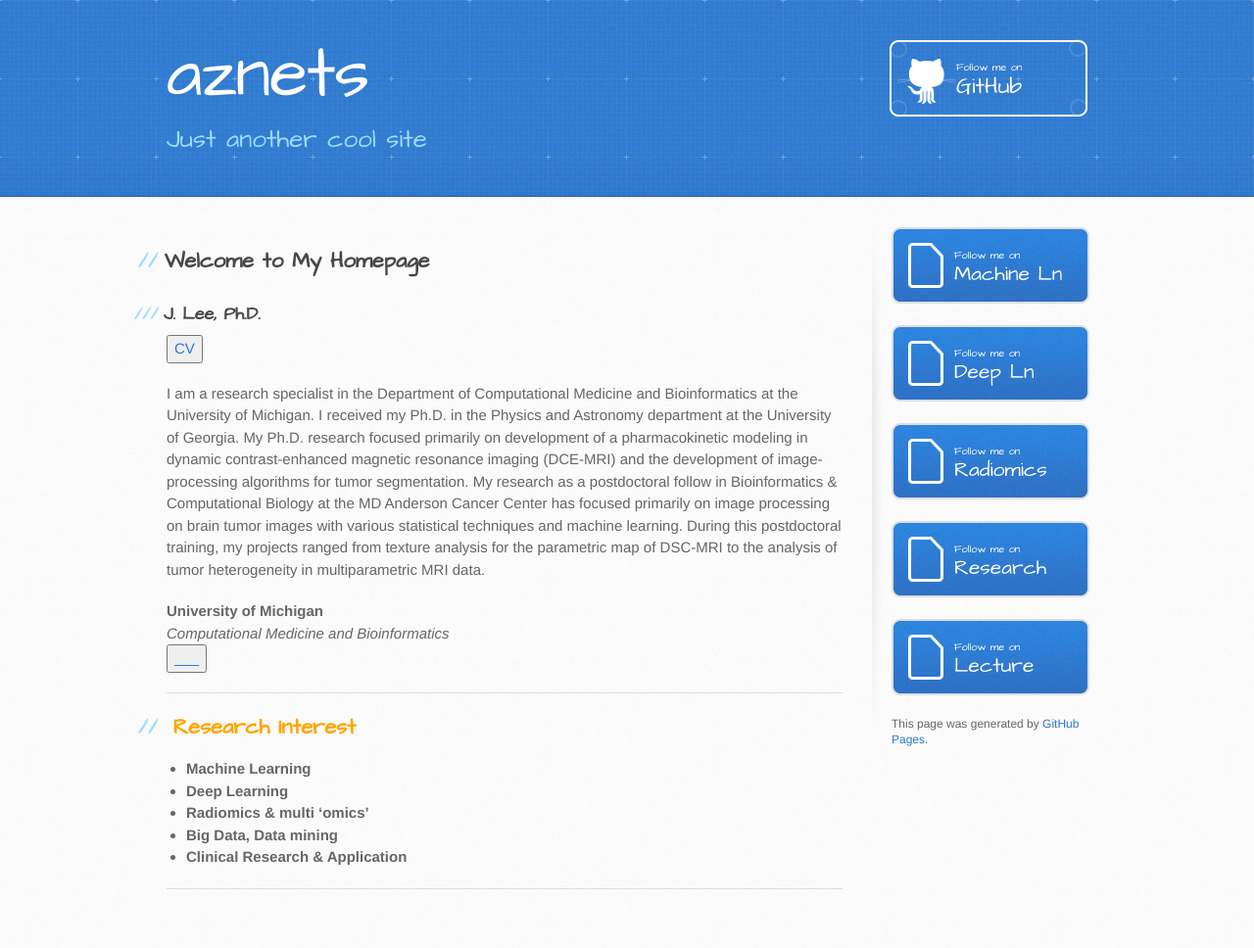
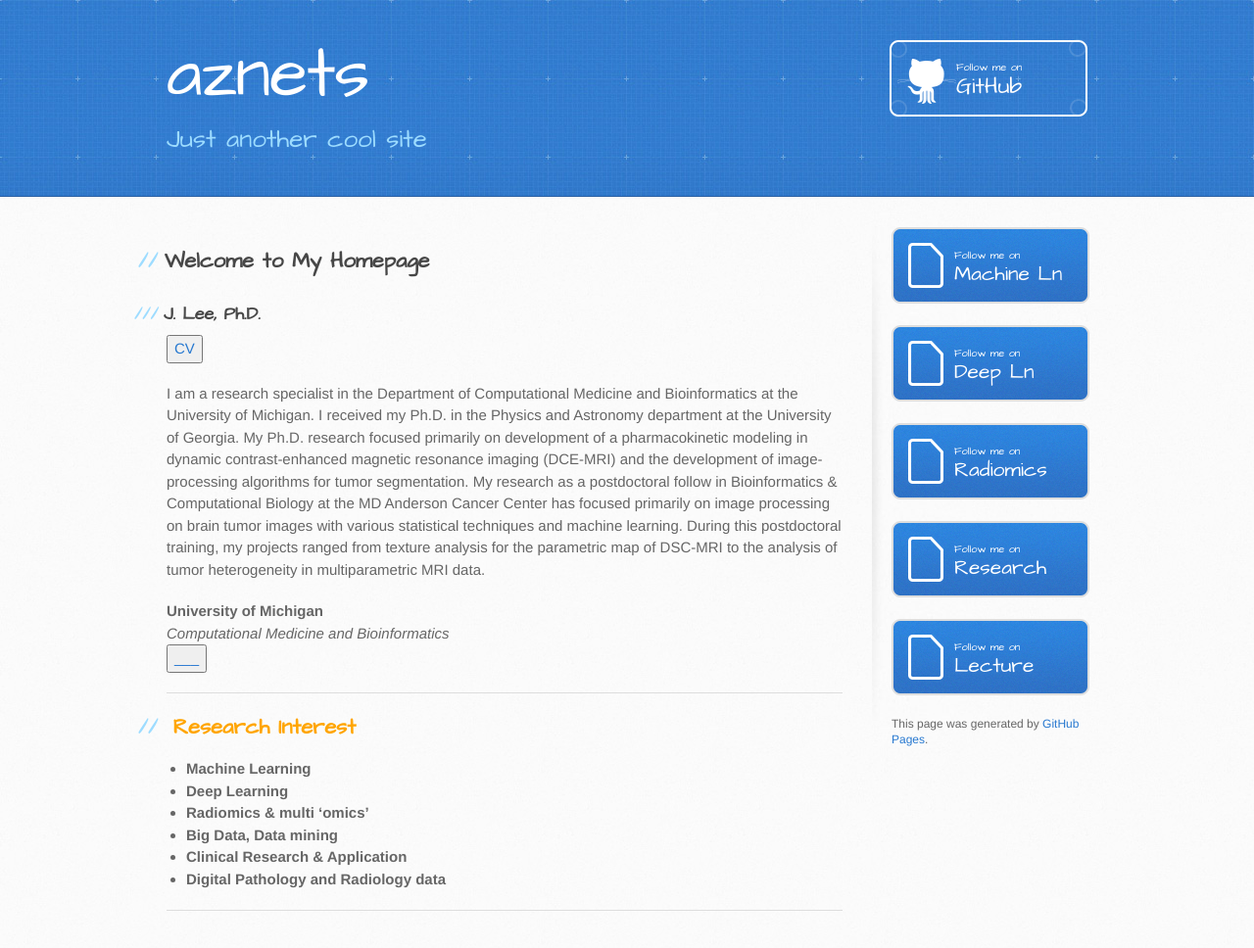
Before and after one commit to aznets/aznets.github.io, a Jekyll site: the page built from index.md, in a window 1280 px wide. Shown: the whole page at 98% size. Built offline with Jekyll 4.4.1, drawn with Linux system fonts in a browser that asks for light colours; our own code applies the rules of GitHub Pages for plain Markdown files; before the commit the page ends 945 px from its top, so only the background shows below that.

Commit message:
Update index.md

```diff
--- a/index.md
+++ b/index.md
@@ -22,6 +22,7 @@ _Computational Medicine and Bioinformatics_ <br>
 *  <b> Radiomics & multi 'omics' </b>
 *  <b> Big Data, Data mining </b>
 *  <b> Clinical Research & Application </b>
+*  <b> Digital Pathology and Radiology data </b>
 <br>
 
 ---
```
